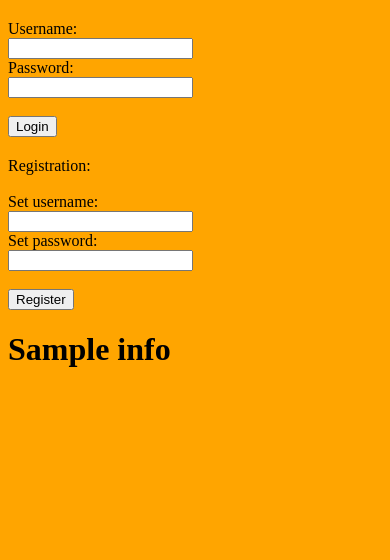
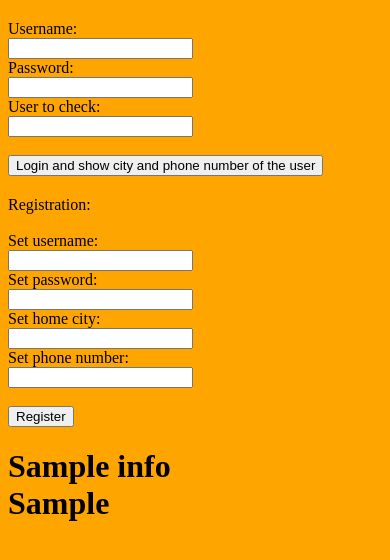
Before and after one commit to dfaua/securityLabsv2, a Flask app: template lab6/templates/login.html in a window 390 px wide. Shown: the top 560 px of the page. Run offline with Flask 2, Linux system fonts and the light colour scheme; the template is opened without the code that fills it: most values are stand-ins (such as "Sample title", 1, 10 or a date in 2020).

Commit message:
adding home city and phone number

```diff
--- a/lab6/app.py
+++ b/lab6/app.py
@@ -14,16 +14,19 @@ database={'nachi':'123','james':'aac','karthik':'asdsf'}
 def login():
     name1=request.form['username']
     pwd=request.form['password']
-    list_login_pas = [name1, pwd]
-    return render_template('login.html', info=check_user(list_login_pas))
+    user_to_check = request.form['user_to_check']
+    list_login_pas_usertocheck = [name1, pwd, user_to_check]
+    return render_template('login.html', info=check_user(list_login_pas_usertocheck))
 
 
 @app.route('/form_register',methods=['POST','GET'])
 def register():
     name1=request.form['username_registration']
     pwd=request.form['password_registration']
-    list_login_pass = [name1, pwd]
-    return render_template('login.html', info=registration(list_login_pass))
+    home_city = request.form['home_city_registration']
+    phone_number = request.form['phone_number_registration']
+    list_login_pass_homecity_phonenumber = [name1, pwd, home_city, phone_number]
+    return render_template('login.html', info=registration(list_login_pass_homecity_phonenumber))
 
 
 if __name__ == '__main__':
--- a/lab6/task_1.py
+++ b/lab6/task_1.py
@@ -8,6 +8,7 @@ from salsa20 import XSalsa20_xor
 
 
 database = []
+database_homecity_phonenumber = []
 
 
 def hashing_password(password_to_hash):
@@ -29,6 +30,9 @@ def ciphering_something(text_to_cipher):
     list_cipher_key_nonce = [cipher_text, key, nonce]
     return list_cipher_key_nonce
 
+def ciphering_something_key_nonce(list_tocipher_key_nonce):
+    cipher_text = XSalsa20_xor(list_tocipher_key_nonce[0].encode(), list_tocipher_key_nonce[1].encode(), list_tocipher_key_nonce[2].encode())
+    return cipher_text
 
 def deciphering_something(list_to_decipher):
     print("deciphering something income: ", list_to_decipher)
@@ -36,14 +40,24 @@ def deciphering_something(list_to_decipher):
     return deciphered
 
 
-def registration(list_login_password):
+def registration(list_login_password_homecity_phonenumber):
     #print("YESSSS")
-    user_login = list_login_password[0]
-    user_password = list_login_password[1]
+    user_login = list_login_password_homecity_phonenumber[0]
+    user_password = list_login_password_homecity_phonenumber[1]
+    home_city = list_login_password_homecity_phonenumber[2]
+    phone_number = list_login_password_homecity_phonenumber[3]
     str_password_salt = hashing_password(user_password)
     list_cipher_key_nonce = ciphering_something(str_password_salt)
     list_login_hash_key_nonce = [user_login, list_cipher_key_nonce[0], list_cipher_key_nonce[1], list_cipher_key_nonce[2]]
     database.append(list_login_hash_key_nonce)
+
+    key = "\xbf)J\xe1Lv\x1amS\x86\xa2\xff*\xce\xfc\x99k0\xc2w>\xd7\x1c\xf0\xa6\xa4\xc3\x96m\x84\xf3I".encode()
+    nonce = "b\x8f'm7\x14<\x00l=;\xd0,\x13d\x81e\x92|\xddic\xb1\t".encode()
+
+    str_homecity_phonenumber = home_city + ":" + phone_number
+    ciphered_homecity_phonenumber = ciphering_something_key_nonce([str_homecity_phonenumber, key, nonce])
+    to_db_user_homecity_phonenumber = [user_login, ciphered_homecity_phonenumber]
+
     for i in database:
         print(i)
     return "Done"
--- /dev/null
+++ b/lab6/task_2.py
@@ -0,0 +1,4 @@
+from os import urandom
+
+print("nonce: ", urandom(24))
+print("key: ", urandom(32))
--- a/lab6/templates/login.html
+++ b/lab6/templates/login.html
@@ -10,8 +10,10 @@
   <h2></h2>Username:<br>
   <input type="text" name='username'><br>
   Password:<br>
-  <input  name='password' ><br><br>
-<input type="submit" value="Login">
+  <input  name='password' ><br>
+  User to check:<br>
+  <input  name='user_to_check' ><br><br>
+<input type="submit" value="Login and show city and phone number of the user">
 </form>
 
 <form action="/form_register" method="post">
@@ -20,12 +22,19 @@
     Set username:<br>
     <input type="text" name='username_registration'><br>
     Set password:<br>
-    <input type="text" name='password_registration'><br><br>
+    <input type="text" name='password_registration'><br>
+    Set home city:<br>
+    <input type="text" name='home_city_registration'><br>
+    Set phone number:<br>
+    <input type="text" name='phone_number_registration'><br><br>
 <input type="submit" value="Register">
 </form>
 
 
-<h1 >{{info}}</h1>
+<h1 >{{info}}<br>
+  {{info_1}}
+
+</h1>
 
 </body>
 </html>
```
Also changed, not shown: lab6/test.py (+10 -6 lines).
